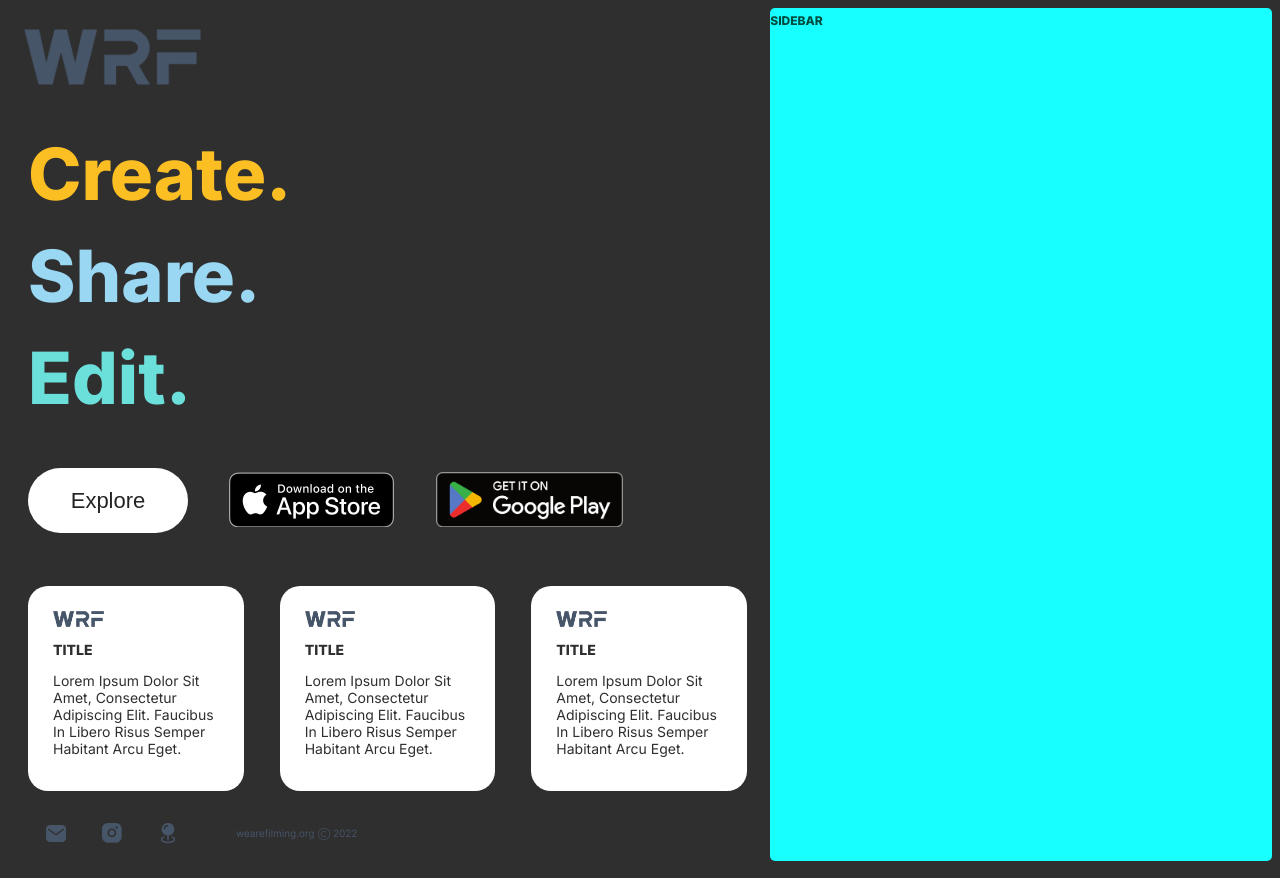
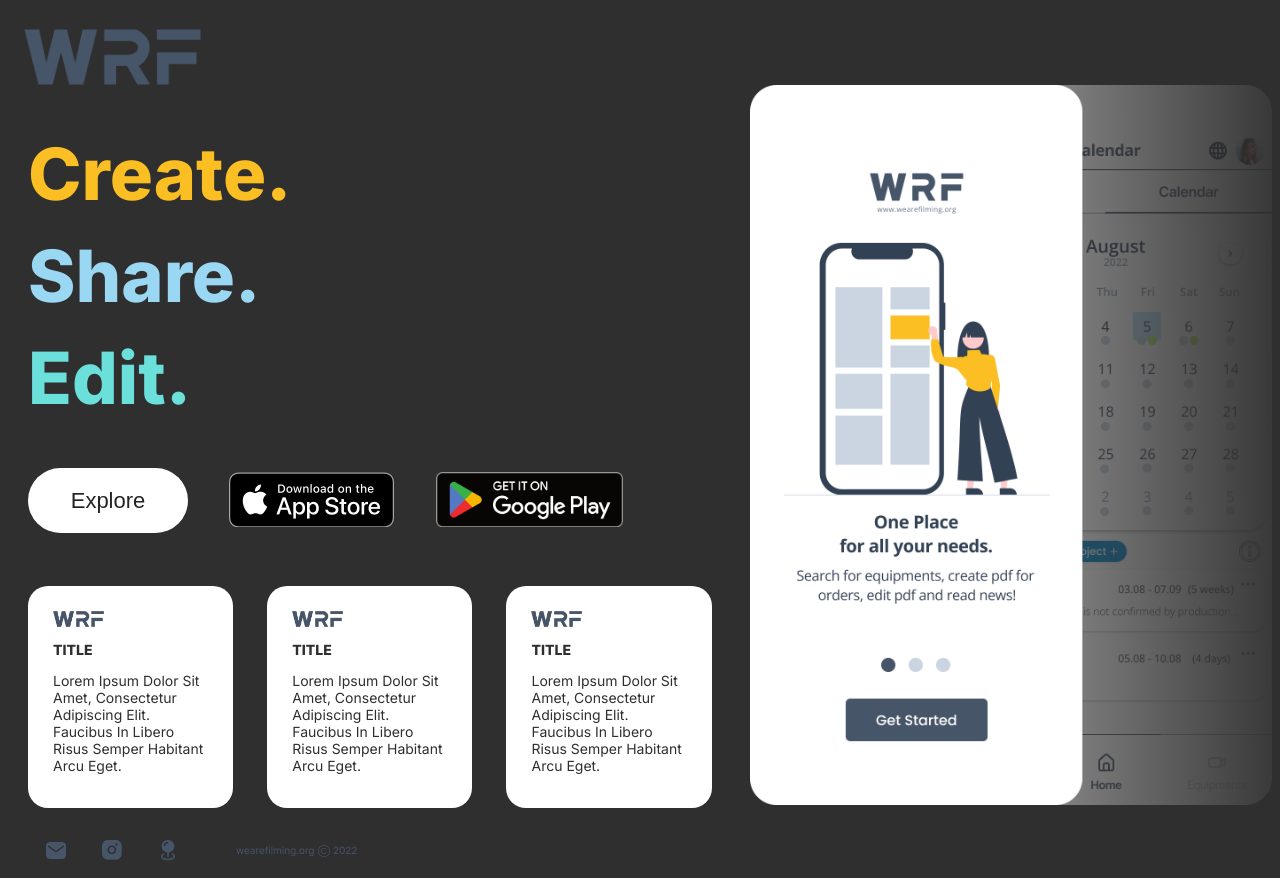
Before and after one commit to ceydamehves/wearefilming, a plain HTML site: page index.html in a window 1280 px wide. Drawn offline with Linux system fonts and the light colour scheme.

Commit message:
sidebar edited

```diff
--- a/index.html
+++ b/index.html
@@ -1,7 +1,7 @@
 <html>
   <head>
     <link href="https://fonts.googleapis.com/css?family=Inter:400,800,900&display=swap" rel="stylesheet">
-    <link rel="stylesheet" href="style.css"
+    <link rel="stylesheet" href="style.css">
   </head>
 
   <div class="container">
@@ -47,6 +47,7 @@
         <img src="./assets/copyright.png" alt="copyright" class="copyright">
       </div>
     </footer>
-    <div id="sidebar">Sidebar</div>
-  </div>
+    <div id="sidebar">
+      <img src="./assets/1.png" alt="ss" class="appImage">
+    </div>
 </html>
--- a/style.css
+++ b/style.css
@@ -1,4 +1,5 @@
 /* responsive part */
+
 :root {
   --main-radius: 5px;
   --main-padding: 5px;
@@ -43,10 +44,13 @@ main {
 }
 
 #sidebar {
-  background: #18ffff;
   grid-area: sidebar;
   border-radius: var(--main-radius);
   padding-top: var(--main-padding);
+  padding-left: 15px;
+  display: flex;
+  justify-content: flex-start;
+  align-self: center;
 }
 
 #content {
@@ -257,3 +261,7 @@ h3 {
   box-shadow: 0 0 20px 0px rgba(255, 255, 255, 0.4);
   border-radius: 6px;
 }
+
+.appImage {
+  height: 90vh;
+}
```
Also changed, not shown: assets/1.png (added).
